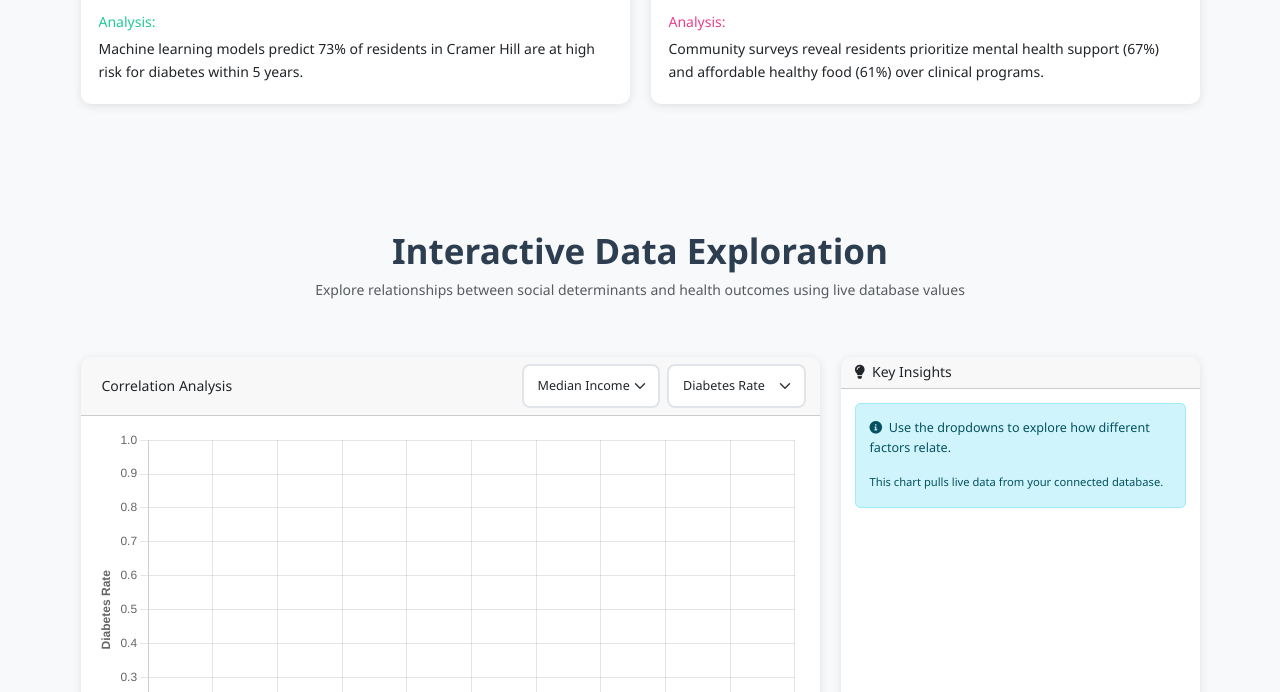
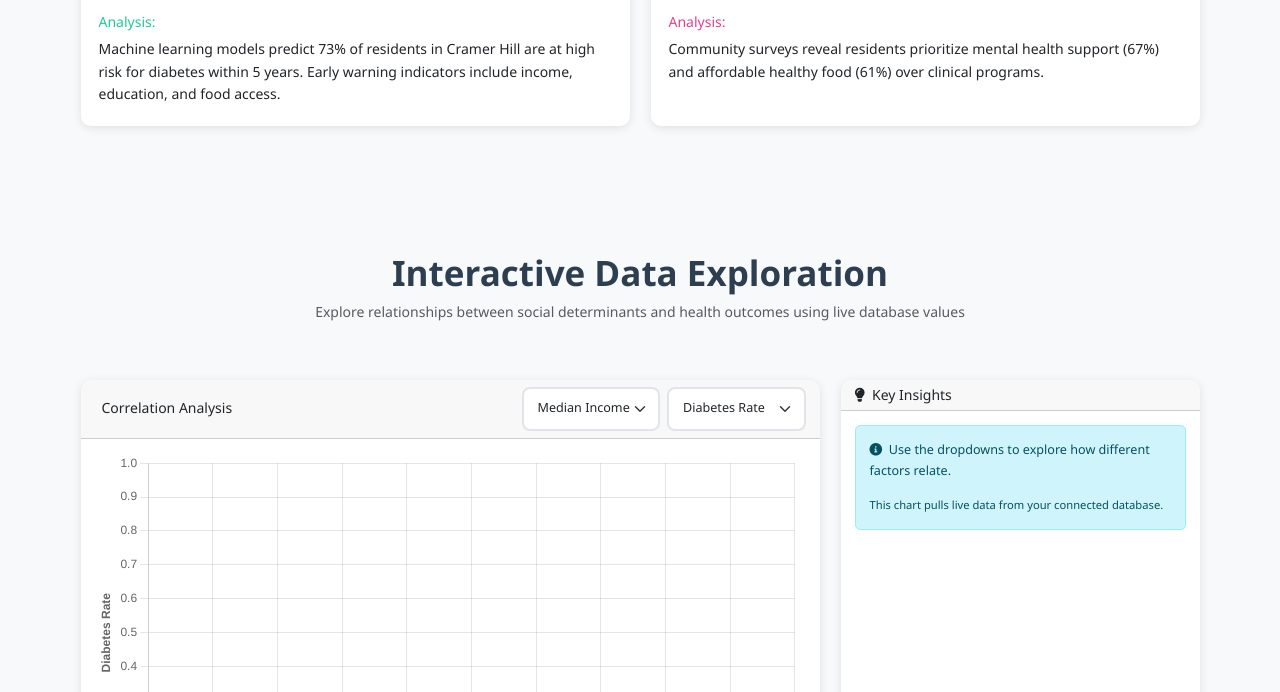
Before and after one commit to Venettov/CHEDVI, a Flask app: page /insights in a window 1280 px wide. Shown: the part 5808-6500 px from the top of the page. Run offline with Flask 3, Linux system fonts and the light colour scheme; data that the repository does not hold is empty.

```diff
--- a/templates/insights.html
+++ b/templates/insights.html
@@ -484,7 +484,7 @@
                             <canvas id="predictiveChart"></canvas>
                         </div>
                         <h6 style="color: #20c997;">Analysis:</h6>
-                        <p class="mb-2">Machine learning models predict 73% of residents in Cramer Hill are at high risk for diabetes within 5 years.</p>
+                        <p class="mb-2">Machine learning models predict 73% of residents in Cramer Hill are at high risk for diabetes within 5 years. Early warning indicators include income, education, and food access.</p>
                     </div>
                 </div>
             </div>
```
